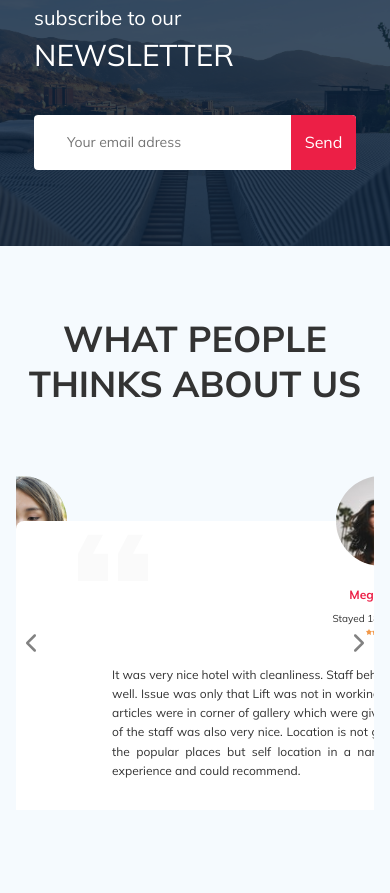
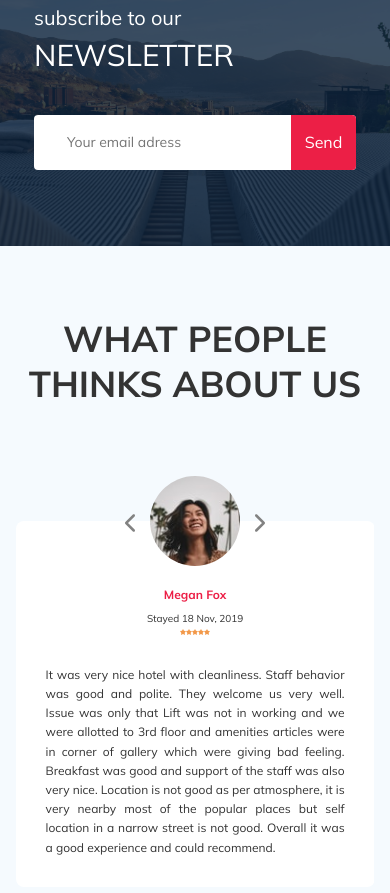
Before and after one commit to Sergey080895/tour-plan, a plain HTML site: page index.html in a window 390 px wide. Shown: the part 1155-2048 px from the top of the page. Drawn offline with Linux system fonts and the light colour scheme.

Commit message:
fixed: responsive for reviews

```diff
--- a/sass/_media.sass
+++ b/sass/_media.sass
@@ -40,6 +40,10 @@
     width: 340px
   .map
     width: 340px
+  .reviews
+    &-slider
+      &__item
+        max-width: 580px
 @media (max-width:767px)
   .container
     max-width: 576px
@@ -82,9 +86,10 @@
         margin-left: 0
     &-slider
       height: 350px
-  .hotel-right
-    flex-direction: column
-    min-height: 450px
+  .hotel
+    &-right
+      flex-direction: column
+      min-height: 450px
   .booking
     width: 100%
   .map
@@ -95,6 +100,22 @@
       max-width: 576px
       width: 92%
       align-items: flex-start
+  .reviews
+    &-slider
+      &__item
+        padding: 0 30px 30px
+        &:after, &::before
+          display: none
+      &__button
+        top: 32px
+        &--prev
+          left: 50%
+          margin-left: -65px
+          transform: translate(-50%, 0)
+        &--next
+          right: 50%
+          margin-right: -65px
+          transform: translate(50%, 0)
 @media (max-width:576px)
   .logo
     width: 99px
--- a/sass/blocks/_reviews.sass
+++ b/sass/blocks/_reviews.sass
@@ -14,7 +14,7 @@
       display: flex
       flex-direction: column
       align-items: center
-      width: 730px
+      max-width: 730px
       margin: 45px auto 0
       background-color: #fff
       border-radius: 8px
```
Also changed, not shown: css/style.css, 1 other file.
